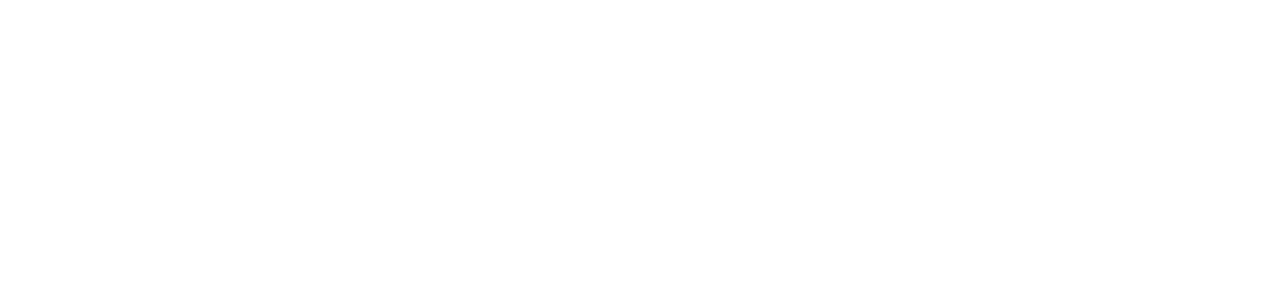
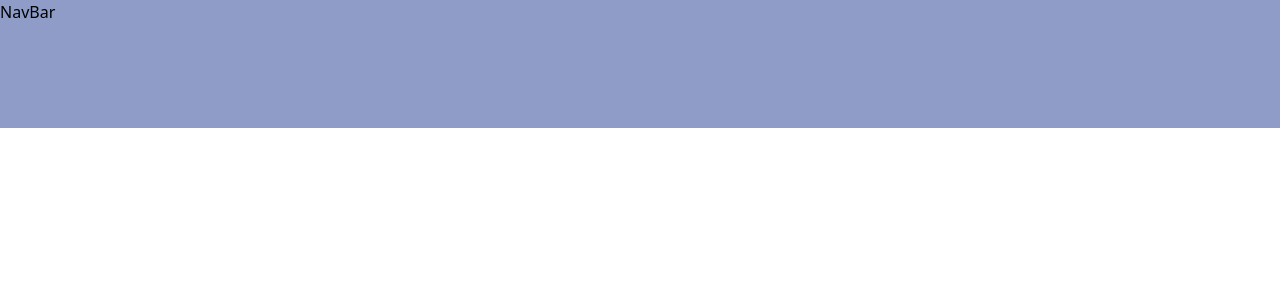
Before and after one commit to Just1bidon/StudioMazzetta, a Next.js app: page / in a window 1280 px wide. Shown: the top 300 px of the page. Built offline with nearby package versions, Linux system fonts and the light colour scheme.

Commit message:
ça marche passsss

```diff
--- a/src/app/layout.tsx
+++ b/src/app/layout.tsx
@@ -2,10 +2,9 @@
 import { Inter } from "next/font/google";
 import "./globals.css";
 
-const inter = Inter({ subsets: ["latin"] });
 
 export const metadata: Metadata = {
-  title: "Create Next App",
+  title: "StudioMazzetta",
   description: "Generated by create next app",
 };
 
@@ -16,7 +15,7 @@
 }>) {
   return (
     <html lang="en">
-      <body className={inter.className}>{children}</body>
+      <body>{children}</body>
     </html>
   );
 }
--- a/src/app/page.tsx
+++ b/src/app/page.tsx
@@ -1,8 +1,10 @@
 import Image from "next/image";
+import NavBar from "@/component/Navbar";
 
 export default function Home() {
   return (
-    <main>
+    <main className="bg-[#8e9cc7] h-32">
+      <NavBar></NavBar>
     </main>
   );
 }
--- /dev/null
+++ b/src/component/Navbar.tsx
@@ -0,0 +1,9 @@
+import Image from "next/image";
+
+export default function NavBar() {
+  return (
+    <section className="bg-green-600 w-full h-[83px]">
+      <p>NavBar</p>
+    </section>
+  );
+}
```
